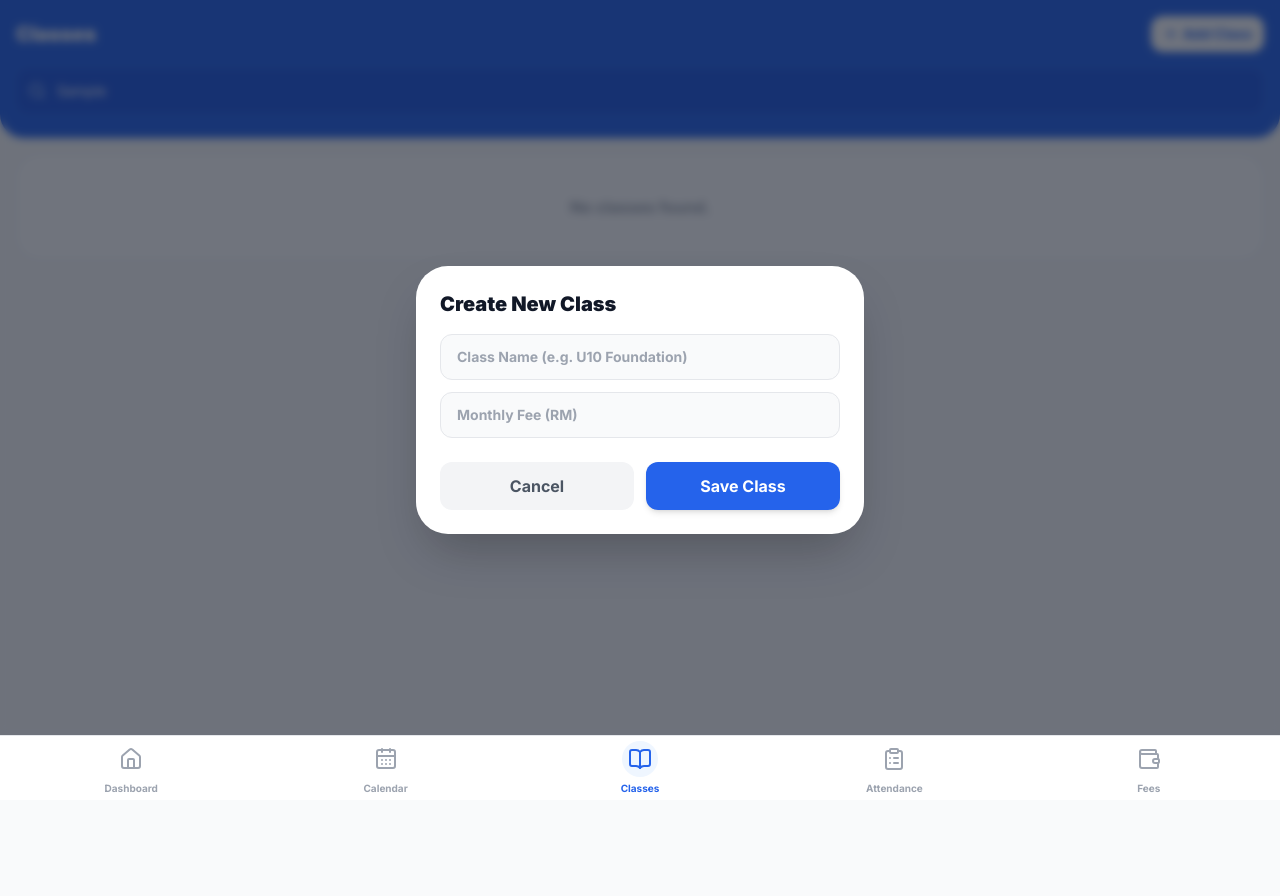
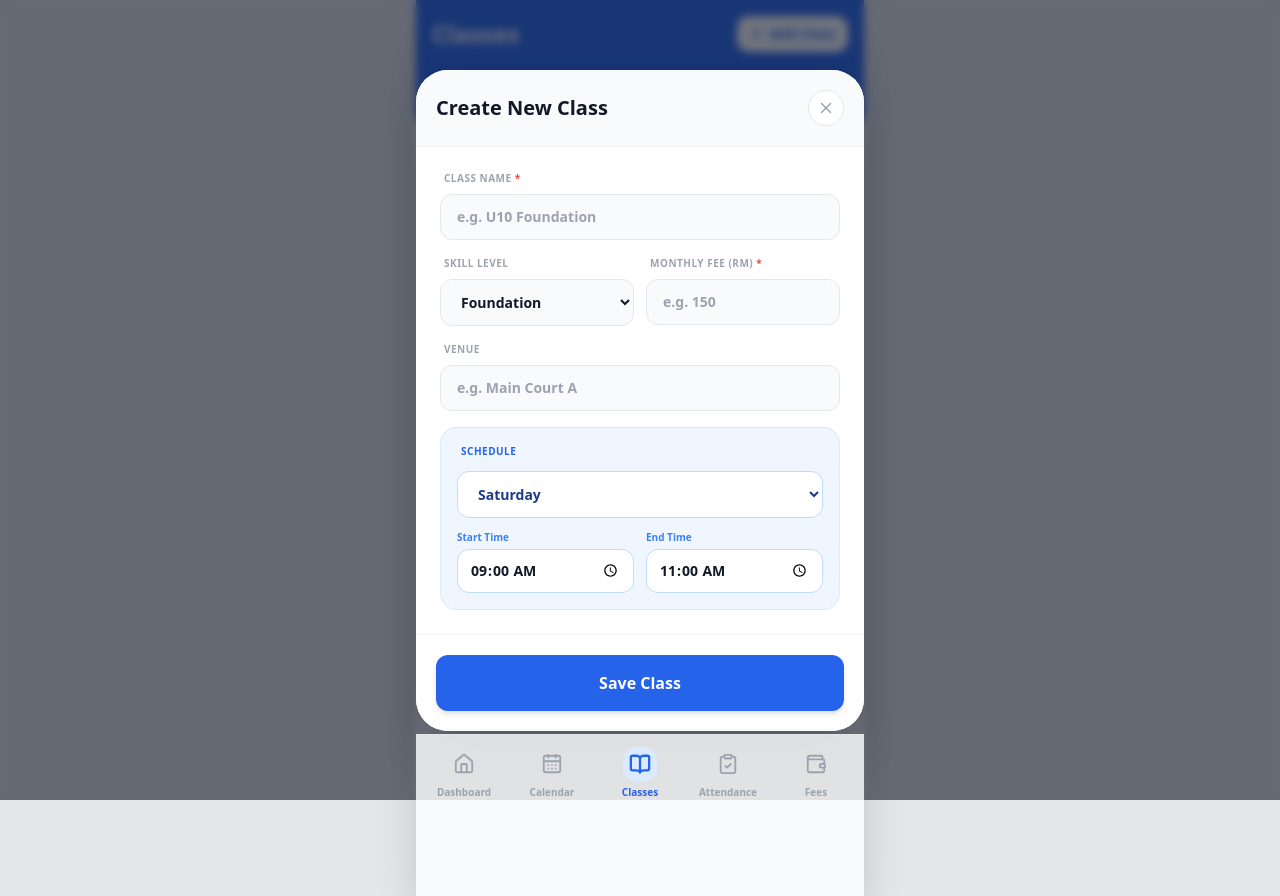
Before and after one commit to pinmin87/Basketball-Operating-System, a Next.js app: page /classes in a window 1280 px wide. Both pictures are taken after typing "Sample" into the empty fields and a click on the button "Add Class". Built offline with nearby package versions, Linux system fonts and the light colour scheme.

Commit message:
feat: upgrade to app-like UI and fix classes form/scroll

```diff
--- a/app/classes/page.tsx
+++ b/app/classes/page.tsx
@@ -16,24 +16,19 @@ const DEFAULT_CLASS = { name: '', skillLevel: 'Foundation', venue: '', dayOfWeek
 function ClassesContent() {
   const [isMounted, setIsMounted] = useState(false);
   const [classes, setClasses] = useState<any[]>([]);
-  const [globalPlayers, setGlobalPlayers] = useState<any[]>([]); // 全局球员库
+  const [globalPlayers, setGlobalPlayers] = useState<any[]>([]);
 
   useEffect(() => {
     setIsMounted(true);
-    // 1. 读取全局球员库 (刚才在 Players 页面加的新人都在这里)
     const savedPlayers = localStorage.getItem('academy_players');
-    if (savedPlayers) {
-      try { setGlobalPlayers(JSON.parse(savedPlayers)); } catch (e) {}
-    }
+    if (savedPlayers) try { setGlobalPlayers(JSON.parse(savedPlayers)); } catch (e) {}
 
-    // 2. 读取班级列表
     const savedClasses = localStorage.getItem('academy_classes');
     if (savedClasses) {
       try { setClasses(JSON.parse(savedClasses)); } catch (e) {}
     } else {
       setClasses([
         { id: 'c1', name: 'U10 Foundation', skillLevel: 'Foundation', venue: 'Main Court', dayOfWeek: 'Saturday', startTime: '09:00', endTime: '11:00', monthlyFee: 120, enrolledPlayers: [] },
-        { id: 'c2', name: 'U15 Elite', skillLevel: 'Advanced', venue: 'Court B', dayOfWeek: 'Sunday', startTime: '14:00', endTime: '16:00', monthlyFee: 180, enrolledPlayers: [] }
       ]);
     }
   }, []);
@@ -52,7 +47,6 @@ function ClassesContent() {
 
   const filteredClasses = classes.filter(c => c.name.toLowerCase().includes(searchQuery.toLowerCase()));
 
-  // 处理班级基本信息保存
   const handleSaveClass = () => {
     if (!classForm.name || !classForm.monthlyFee) return alert('Class Name and Fee are required!');
     if (editingId) {
@@ -63,22 +57,15 @@ function ClassesContent() {
     setIsModalOpen(false);
   };
 
-  // 打开班级球员管理面板
-  const openManagePlayers = (cls: any) => {
-    setSelectedClass(cls);
-    setPlayerSearch('');
-    setIsManagePlayersOpen(true);
-  };
+  const openManagePlayers = (cls: any) => { setSelectedClass(cls); setPlayerSearch(''); setIsManagePlayersOpen(true); };
 
-  // 将全校球员加入此班级
   const handleAddPlayerToClass = (player: any) => {
     const updatedClasses = classes.map(c => {
       if (c.id === selectedClass.id) {
         const currentEnrolled = c.enrolledPlayers || [];
-        // 避免重复添加
         if (!currentEnrolled.some((p: any) => p.id === player.id)) {
           const updatedEnrolled = [...currentEnrolled, { id: player.id, name: player.name, phone: player.parentPhone }];
-          setSelectedClass({ ...c, enrolledPlayers: updatedEnrolled }); // 实时更新弹窗状态
+          setSelectedClass({ ...c, enrolledPlayers: updatedEnrolled });
           return { ...c, enrolledPlayers: updatedEnrolled };
         }
       }
@@ -87,7 +74,6 @@ function ClassesContent() {
     setClasses(updatedClasses);
   };
 
-  // 从班级移除球员
   const handleRemovePlayerFromClass = (playerId: string) => {
     const updatedClasses = classes.map(c => {
       if (c.id === selectedClass.id) {
@@ -100,7 +86,6 @@ function ClassesContent() {
     setClasses(updatedClasses);
   };
 
-  // 筛选出还没有加入该班级的球员 (用于展示在待添加列表)
   const availablePlayers = globalPlayers.filter(gp => {
     const isAlreadyEnrolled = selectedClass?.enrolledPlayers?.some((ep: any) => ep.id === gp.id);
     const matchesSearch = gp.name.toLowerCase().includes(playerSearch.toLowerCase()) || gp.parentPhone.includes(playerSearch);
@@ -111,54 +96,48 @@ function ClassesContent() {
 
   return (
     <div className="pb-32 bg-gray-50 min-h-screen">
-      <header className="bg-blue-600 text-white p-4 pt-safe pb-6 rounded-b-3xl shadow-sm sticky top-0 z-10">
+      <header className="bg-blue-600 text-white p-4 pt-safe pb-6 rounded-b-[2rem] shadow-sm sticky top-0 z-10">
         <div className="flex justify-between items-center mb-4">
-          <h1 className="text-xl font-black">Classes</h1>
+          <h1 className="text-2xl font-black">Classes</h1>
           <button onClick={() => { setEditingId(null); setClassForm(DEFAULT_CLASS); setIsModalOpen(true); }} className="bg-white text-blue-600 font-bold px-3 py-2 rounded-xl text-sm flex items-center space-x-1 shadow-sm active:scale-95 transition-all">
             <Plus size={16} /><span>Add Class</span>
           </button>
         </div>
         <div className="relative">
           <Search size={18} className="absolute left-3 top-3.5 text-blue-200" />
-          <input type="text" placeholder="Search classes..." value={searchQuery} onChange={(e) => setSearchQuery(e.target.value)} className="w-full bg-blue-700/50 text-white placeholder-blue-200 rounded-xl pl-10 pr-4 py-3 text-sm focus:outline-none focus:ring-2 focus:ring-white border border-blue-500/30" />
+          <input type="text" placeholder="Search classes..." value={searchQuery} onChange={(e) => setSearchQuery(e.target.value)} className="w-full bg-blue-700/50 text-white placeholder-blue-200 rounded-xl pl-10 pr-4 py-3 text-sm focus:outline-none focus:ring-2 focus:ring-white border border-blue-500/30 backdrop-blur-sm" />
         </div>
       </header>
 
       <div className="p-4 space-y-4">
         {filteredClasses.length === 0 ? (
-          <div className="text-center py-10 text-gray-400 font-bold bg-white rounded-3xl border border-gray-100">No classes found.</div>
+          <div className="text-center py-10 text-gray-400 font-bold bg-white rounded-3xl border border-gray-100 shadow-sm">No classes found.</div>
         ) : (
           filteredClasses.map((cls) => (
-            <div key={cls.id} className="bg-white p-5 rounded-3xl shadow-sm border border-gray-100 hover:border-blue-200 transition-colors">
+            <div key={cls.id} className="bg-white p-5 rounded-[1.5rem] shadow-sm border border-gray-100 hover:border-blue-200 transition-colors">
               <div className="flex justify-between items-start mb-3">
                 <div>
                   <h3 className="font-black text-gray-900 text-lg">{cls.name}</h3>
                   <span className="inline-flex text-[10px] font-black px-2 py-0.5 rounded-md mt-1 bg-blue-50 text-blue-600 uppercase tracking-wider">{cls.skillLevel}</span>
                 </div>
-                <div className="bg-green-50 px-2 py-1 rounded-lg border border-green-100">
-                  <span className="text-[10px] font-bold text-green-600 block uppercase tracking-wider">Fee/Mo</span>
-                  <span className="font-black text-green-700">RM {cls.monthlyFee}</span>
+                <div className="bg-green-50 px-2 py-1 rounded-lg border border-green-100 text-center">
+                  <span className="text-[9px] font-bold text-green-600 block uppercase tracking-wider">Fee</span>
+                  <span className="font-black text-green-700 text-sm">RM {cls.monthlyFee}</span>
                 </div>
               </div>
 
               <div className="grid grid-cols-2 gap-2 mb-4 bg-gray-50 p-3 rounded-2xl border border-gray-100/50">
-                <div className="flex items-center text-xs text-gray-600 font-medium"><Calendar size={14} className="mr-1.5 text-blue-500" />{cls.dayOfWeek}</div>
-                <div className="flex items-center text-xs text-gray-600 font-medium"><Clock size={14} className="mr-1.5 text-blue-500" />{formatTime(cls.startTime)} - {formatTime(cls.endTime)}</div>
-                <div className="flex items-center text-xs text-gray-600 font-medium col-span-2"><MapPin size={14} className="mr-1.5 text-blue-500" />{cls.venue || 'TBA'}</div>
+                <div className="flex items-center text-xs text-gray-600 font-bold"><Calendar size={14} className="mr-1.5 text-blue-500" />{cls.dayOfWeek}</div>
+                <div className="flex items-center text-xs text-gray-600 font-bold"><Clock size={14} className="mr-1.5 text-blue-500" />{formatTime(cls.startTime)} - {formatTime(cls.endTime)}</div>
+                <div className="flex items-center text-xs text-gray-600 font-bold col-span-2"><MapPin size={14} className="mr-1.5 text-blue-500" />{cls.venue || 'TBA'}</div>
               </div>
 
               <div className="flex space-x-2">
-                <button
-                  onClick={() => openManagePlayers(cls)}
-                  className="flex-1 bg-blue-50 text-blue-700 font-bold py-2.5 rounded-xl text-sm flex justify-center items-center active:bg-blue-100 transition-colors"
-                >
+                <button onClick={() => openManagePlayers(cls)} className="flex-1 bg-blue-50 text-blue-700 font-bold py-3 rounded-xl text-sm flex justify-center items-center active:bg-blue-100 transition-colors">
                   <Users size={16} className="mr-2" />
                   Manage Players ({cls.enrolledPlayers?.length || 0})
                 </button>
-                <button
-                  onClick={() => { setEditingId(cls.id); setClassForm(cls); setIsModalOpen(true); }}
-                  className="px-4 bg-gray-50 text-gray-600 font-bold rounded-xl text-sm active:bg-gray-100 border border-gray-200"
-                >
+                <button onClick={() => { setEditingId(cls.id); setClassForm(cls); setIsModalOpen(true); }} className="px-4 bg-gray-50 text-gray-600 font-bold rounded-xl text-sm active:bg-gray-100 border border-gray-200">
                   Edit
                 </button>
               </div>
@@ -167,10 +146,12 @@ function ClassesContent() {
         )}
       </div>
 
-      {/* 弹窗：管理班级球员 (Manage Players) */}
+      {/* 弹窗：管理班级球员 (修复了滚动问题) */}
       {isManagePlayersOpen && selectedClass && (
-        <div className="fixed inset-0 bg-gray-900/60 backdrop-blur-sm z-50 flex items-end sm:items-center justify-center p-0 sm:p-4 animate-in fade-in">
-          <div className="bg-white w-full sm:max-w-md rounded-t-[2rem] sm:rounded-[2rem] shadow-2xl flex flex-col h-[85vh] sm:h-[80vh] animate-in slide-in-from-bottom-5 sm:slide-in-from-bottom-0 sm:zoom-in-95">
+        <div className="fixed inset-0 bg-gray-900/60 backdrop-blur-sm z-50 flex items-end sm:items-center justify-center p-0 sm:p-4">
+          {/* 这里的 flex flex-col h-[85vh] 保证了弹窗内部可以独立滚动 */}
+          <div className="bg-white w-full sm:max-w-md rounded-t-[2rem] sm:rounded-[2rem] shadow-2xl flex flex-col h-[85vh] animate-in slide-in-from-bottom-5">
+            {/* Header: 固定在顶部 */}
             <div className="p-5 border-b border-gray-100 shrink-0 flex justify-between items-center bg-gray-50 rounded-t-[2rem]">
               <div>
                 <h3 className="font-black text-lg text-gray-900">{selectedClass.name}</h3>
@@ -179,9 +160,8 @@ function ClassesContent() {
               <button onClick={() => setIsManagePlayersOpen(false)} className="bg-white text-gray-400 rounded-full p-2 border border-gray-200 active:bg-gray-100"><X size={18} /></button>
             </div>
 
-            <div className="flex-1 overflow-y-auto p-5 bg-white">
-
-              {/* 当前已加入的球员列表 */}
+            {/* Body: 设为 overflow-y-auto 允许顺滑滚动 */}
+            <div className="flex-1 overflow-y-auto p-5 bg-white pb-24">
               <div className="mb-6">
                 <h4 className="text-xs font-black text-gray-400 uppercase tracking-wider mb-3">Enrolled ({selectedClass.enrolledPlayers?.length || 0})</h4>
                 <div className="space-y-2">
@@ -190,10 +170,7 @@ function ClassesContent() {
                   ) : (
                     selectedClass.enrolledPlayers.map((ep: any) => (
                       <div key={ep.id} className="flex justify-between items-center p-3 bg-white rounded-2xl border border-gray-100 shadow-sm">
-                        <div className="flex items-center">
-                          <div className="bg-blue-100 p-1.5 rounded-full mr-3"><CheckCircle2 size={16} className="text-blue-600" /></div>
-                          <div><p className="text-sm font-bold text-gray-900">{ep.name}</p></div>
-                        </div>
+                        <div className="flex items-center"><div className="bg-blue-100 p-1.5 rounded-full mr-3"><CheckCircle2 size={16} className="text-blue-600" /></div><div><p className="text-sm font-bold text-gray-900">{ep.name}</p></div></div>
                         <button onClick={() => handleRemovePlayerFromClass(ep.id)} className="text-red-400 p-2 hover:bg-red-50 rounded-full transition-colors active:scale-95"><Trash2 size={16} /></button>
                       </div>
                     ))
@@ -203,29 +180,20 @@ function ClassesContent() {
 
               <hr className="border-gray-100 mb-6" />
 
-              {/* 从全局球员库中搜索和添加 */}
               <div>
-                <h4 className="text-xs font-black text-blue-600 uppercase tracking-wider mb-3 flex items-center">
-                  <UserPlus size={14} className="mr-1" /> Add from Player Database
-                </h4>
+                <h4 className="text-xs font-black text-blue-600 uppercase tracking-wider mb-3 flex items-center"><UserPlus size={14} className="mr-1" /> Add from Player Database</h4>
                 <div className="relative mb-3">
                   <Search size={16} className="absolute left-3 top-3 text-gray-400" />
                   <input type="text" placeholder="Search by name or phone..." value={playerSearch} onChange={(e) => setPlayerSearch(e.target.value)} className="w-full bg-gray-50 border border-gray-200 rounded-xl pl-9 pr-4 py-2.5 text-sm font-medium focus:outline-none focus:ring-2 focus:ring-blue-500" />
                 </div>
-
                 <div className="space-y-2">
                   {availablePlayers.length === 0 ? (
                     <div className="text-center py-4 text-gray-400 text-xs font-bold">No available players found.</div>
                   ) : (
                     availablePlayers.map(player => (
                       <div key={player.id} className="flex justify-between items-center p-3 bg-gray-50 rounded-2xl border border-gray-100 hover:border-blue-200 transition-colors">
-                        <div>
-                          <p className="text-sm font-bold text-gray-900">{player.name}</p>
-                          <p className="text-[10px] text-gray-500 font-medium mt-0.5">{player.parentPhone}</p>
-                        </div>
-                        <button onClick={() => handleAddPlayerToClass(player)} className="bg-blue-600 text-white px-3 py-1.5 rounded-lg text-xs font-bold active:bg-blue-700 active:scale-95 shadow-sm">
-                          Add
-                        </button>
+                        <div><p className="text-sm font-bold text-gray-900">{player.name}</p><p className="text-[10px] text-gray-500 font-medium mt-0.5">{player.parentPhone}</p></div>
+                        <button onClick={() => handleAddPlayerToClass(player)} className="bg-blue-600 text-white px-3 py-1.5 rounded-lg text-xs font-bold active:bg-blue-700 active:scale-95 shadow-sm">Add</button>
                       </div>
                     ))
                   )}
@@ -236,19 +204,68 @@ function ClassesContent() {
         </div>
       )}
 
-      {/* 弹窗：编辑/新增班级基本信息 (Edit Class Info) 此处省略部分UI保持极简，具体表单结构与之前类似 */}
+      {/* 弹窗：编辑/新增班级完整表单 (找回了所有的详细输入框) */}
       {isModalOpen && (
-         <div className="fixed inset-0 bg-gray-900/60 backdrop-blur-sm z-50 flex items-center justify-center p-4">
-             {/* 详细的添加班级表单... 为了节约篇幅且让您快速复制，这里保留了极简的可用表单 */}
-             <div className="bg-white w-full max-w-md rounded-[2rem] p-6 shadow-2xl">
-                 <h3 className="font-black text-xl mb-4">{editingId ? 'Edit Class' : 'Create New Class'}</h3>
-                 <div className="space-y-3 mb-6">
-                    <input type="text" placeholder="Class Name (e.g. U10 Foundation)" value={classForm.name} onChange={e=>setClassForm({...classForm, name: e.target.value})} className="w-full bg-gray-50 border border-gray-200 rounded-xl px-4 py-3 font-bold text-sm focus:ring-2 focus:ring-blue-500 outline-none" />
-                    <input type="number" placeholder="Monthly Fee (RM)" value={classForm.monthlyFee} onChange={e=>setClassForm({...classForm, monthlyFee: e.target.value})} className="w-full bg-gray-50 border border-gray-200 rounded-xl px-4 py-3 font-bold text-sm focus:ring-2 focus:ring-blue-500 outline-none" />
+         <div className="fixed inset-0 bg-gray-900/60 backdrop-blur-sm z-50 flex items-end sm:items-center justify-center p-0 sm:p-4">
+             <div className="bg-white w-full sm:max-w-md rounded-t-[2rem] sm:rounded-[2rem] shadow-2xl flex flex-col max-h-[90vh] animate-in slide-in-from-bottom-5">
+                 {/* 头部 */}
+                 <div className="p-5 border-b border-gray-100 shrink-0 flex justify-between items-center bg-gray-50 rounded-t-[2rem]">
+                    <h3 className="font-black text-xl text-gray-900">{editingId ? 'Edit Class' : 'Create New Class'}</h3>
+                    <button onClick={() => setIsModalOpen(false)} className="bg-white text-gray-400 rounded-full p-2 border border-gray-200 active:bg-gray-100"><X size={18} /></button>
                  </div>
-                 <div className="flex space-x-3">
-                     <button onClick={() => setIsModalOpen(false)} className="flex-1 bg-gray-100 text-gray-600 font-bold py-3 rounded-xl active:bg-gray-200">Cancel</button>
-                     <button onClick={handleSaveClass} className="flex-1 bg-blue-600 text-white font-bold py-3 rounded-xl active:bg-blue-700 shadow-md">Save Class</button>
+
+                 {/* 身体区：可滚动 */}
+                 <div className="p-6 overflow-y-auto space-y-4">
+                    <div>
+                      <label className="block text-[10px] font-black text-gray-400 uppercase tracking-wider mb-2 ml-1">Class Name <span className="text-red-500">*</span></label>
+                      <input type="text" placeholder="e.g. U10 Foundation" value={classForm.name} onChange={e=>setClassForm({...classForm, name: e.target.value})} className="w-full bg-gray-50 border border-gray-200 rounded-xl px-4 py-3 font-bold text-sm focus:ring-2 focus:ring-blue-500 outline-none" />
+                    </div>
+
+                    <div className="grid grid-cols-2 gap-3">
+                      <div>
+                        <label className="block text-[10px] font-black text-gray-400 uppercase tracking-wider mb-2 ml-1">Skill Level</label>
+                        <select value={classForm.skillLevel} onChange={e=>setClassForm({...classForm, skillLevel: e.target.value})} className="w-full bg-gray-50 border border-gray-200 rounded-xl px-4 py-3 font-bold text-sm focus:ring-2 focus:ring-blue-500 outline-none">
+                          <option value="Foundation">Foundation</option>
+                          <option value="Development">Development</option>
+                          <option value="Advanced">Advanced</option>
+                          <option value="Elite">Elite</option>
+                        </select>
+                      </div>
+                      <div>
+                        <label className="block text-[10px] font-black text-gray-400 uppercase tracking-wider mb-2 ml-1">Monthly Fee (RM) <span className="text-red-500">*</span></label>
+                        <input type="number" placeholder="e.g. 150" value={classForm.monthlyFee} onChange={e=>setClassForm({...classForm, monthlyFee: e.target.value})} className="w-full bg-gray-50 border border-gray-200 rounded-xl px-4 py-3 font-bold text-sm focus:ring-2 focus:ring-blue-500 outline-none" />
+                      </div>
+                    </div>
+
+                    <div>
+                      <label className="block text-[10px] font-black text-gray-400 uppercase tracking-wider mb-2 ml-1">Venue</label>
+                      <input type="text" placeholder="e.g. Main Court A" value={classForm.venue} onChange={e=>setClassForm({...classForm, venue: e.target.value})} className="w-full bg-gray-50 border border-gray-200 rounded-xl px-4 py-3 font-bold text-sm focus:ring-2 focus:ring-blue-500 outline-none" />
+                    </div>
+
+                    <div className="bg-blue-50 p-4 rounded-2xl border border-blue-100">
+                      <label className="block text-[10px] font-black text-blue-600 uppercase tracking-wider mb-3 ml-1">Schedule</label>
+                      <select value={classForm.dayOfWeek} onChange={e=>setClassForm({...classForm, dayOfWeek: e.target.value})} className="w-full bg-white border border-blue-200 rounded-xl px-4 py-3 font-bold text-sm text-blue-900 mb-3 outline-none">
+                        <option value="Monday">Monday</option><option value="Tuesday">Tuesday</option><option value="Wednesday">Wednesday</option>
+                        <option value="Thursday">Thursday</option><option value="Friday">Friday</option><option value="Saturday">Saturday</option><option value="Sunday">Sunday</option>
+                      </select>
+                      <div className="grid grid-cols-2 gap-3">
+                        <div>
+                          <label className="block text-[10px] font-bold text-blue-500 mb-1">Start Time</label>
+                          <input type="time" value={classForm.startTime} onChange={e=>setClassForm({...classForm, startTime: e.target.value})} className="w-full bg-white border border-blue-200 rounded-xl px-3 py-2.5 font-bold text-sm outline-none" />
+                        </div>
+                        <div>
+                          <label className="block text-[10px] font-bold text-blue-500 mb-1">End Time</label>
+                          <input type="time" value={classForm.endTime} onChange={e=>setClassForm({...classForm, endTime: e.target.value})} className="w-full bg-white border border-blue-200 rounded-xl px-3 py-2.5 font-bold text-sm outline-none" />
+                        </div>
+                      </div>
+                    </div>
+                 </div>
+
+                 {/* 底部按钮 */}
+                 <div className="p-5 border-t border-gray-100 shrink-0 bg-white rounded-b-[2rem]">
+                     <button onClick={handleSaveClass} className="w-full bg-blue-600 text-white font-bold py-4 rounded-xl active:bg-blue-700 shadow-md">
+                       Save Class
+                     </button>
                  </div>
              </div>
          </div>
--- a/app/layout.tsx
+++ b/app/layout.tsx
@@ -1,27 +1,51 @@
-import type { Metadata } from "next";
-import { Inter } from "next/font/google";
-import "./globals.css";
-import BottomNav from "./components/BottomNav";
+'use client';
 
-const inter = Inter({ subsets: ["latin"] });
+import './globals.css';
+import Link from 'next/link';
+import { usePathname } from 'next/navigation';
+import { Home, CalendarDays, BookOpen, ClipboardCheck, Wallet } from 'lucide-react';
 
-export const metadata: Metadata = {
-  title: "Coach Admin",
-  description: "Basketball Academy Management PWA",
-};
+export default function RootLayout({ children }: { children: React.ReactNode }) {
+  const pathname = usePathname();
 
-export default function RootLayout({
-  children,
-}: Readonly<{
-  children: React.ReactNode;
-}>) {
+  const navItems = [
+    { name: 'Dashboard', href: '/', icon: Home },
+    { name: 'Calendar', href: '/calendar', icon: CalendarDays },
+    { name: 'Classes', href: '/classes', icon: BookOpen },
+    { name: 'Attendance', href: '/attendance', icon: ClipboardCheck },
+    { name: 'Fees', href: '/fees', icon: Wallet },
+  ];
+
   return (
     <html lang="en">
-      <body className={`${inter.className} bg-gray-50 text-gray-900 antialiased`}>
-        <div className="pb-20">
-          {children}
+      <body className="bg-gray-200 text-gray-900 selection:bg-blue-200">
+        {/* App 模拟器外壳：保证在电脑上居中，在手机上满屏 */}
+        <div className="max-w-md mx-auto bg-gray-50 min-h-screen shadow-2xl relative overflow-x-hidden flex flex-col">
+
+          {/* 主内容区，底部留出空间给导航栏 */}
+          <div className="flex-1 pb-24">
+            {children}
+          </div>
+
+          {/* 纯正 App 质感的底部导航栏 */}
+          <nav className="fixed bottom-0 w-full max-w-md bg-white/80 backdrop-blur-lg border-t border-gray-200 flex justify-between items-center px-4 pt-3 pb-safe z-50 shadow-[0_-5px_15px_-10px_rgba(0,0,0,0.1)]">
+            {navItems.map((item) => {
+              const Icon = item.icon;
+              const isActive = pathname === item.href;
+              return (
+                <Link key={item.name} href={item.href} className="flex flex-col items-center justify-center w-16 active:scale-90 transition-transform">
+                  <div className={`p-1.5 rounded-xl transition-colors ${isActive ? 'bg-blue-100 text-blue-600' : 'text-gray-400'}`}>
+                    <Icon size={22} strokeWidth={isActive ? 2.5 : 2} />
+                  </div>
+                  <span className={`text-[10px] mt-1 font-bold ${isActive ? 'text-blue-600' : 'text-gray-400'}`}>
+                    {item.name}
+                  </span>
+                </Link>
+              );
+            })}
+          </nav>
+
         </div>
-        <BottomNav />
       </body>
     </html>
   );
```
